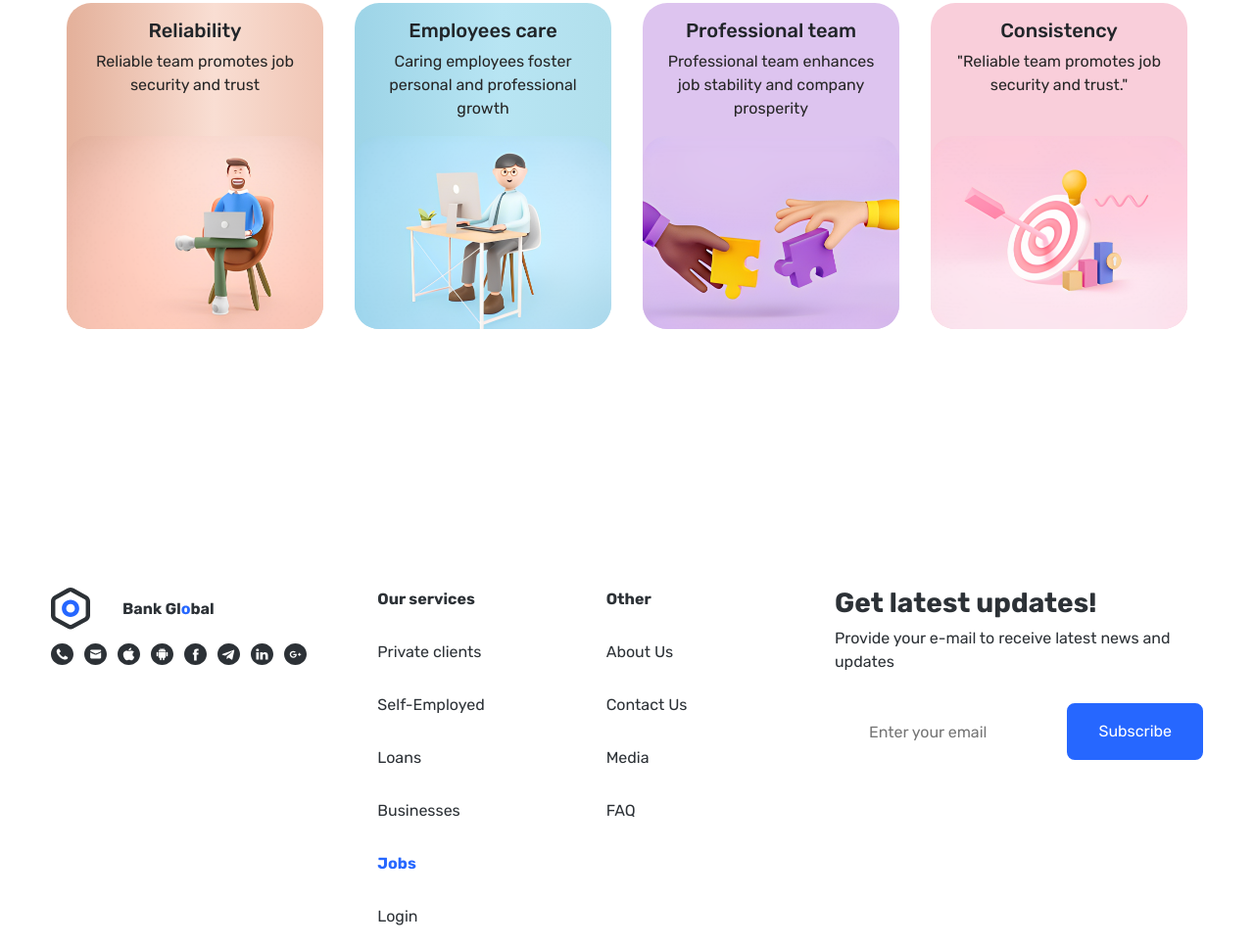
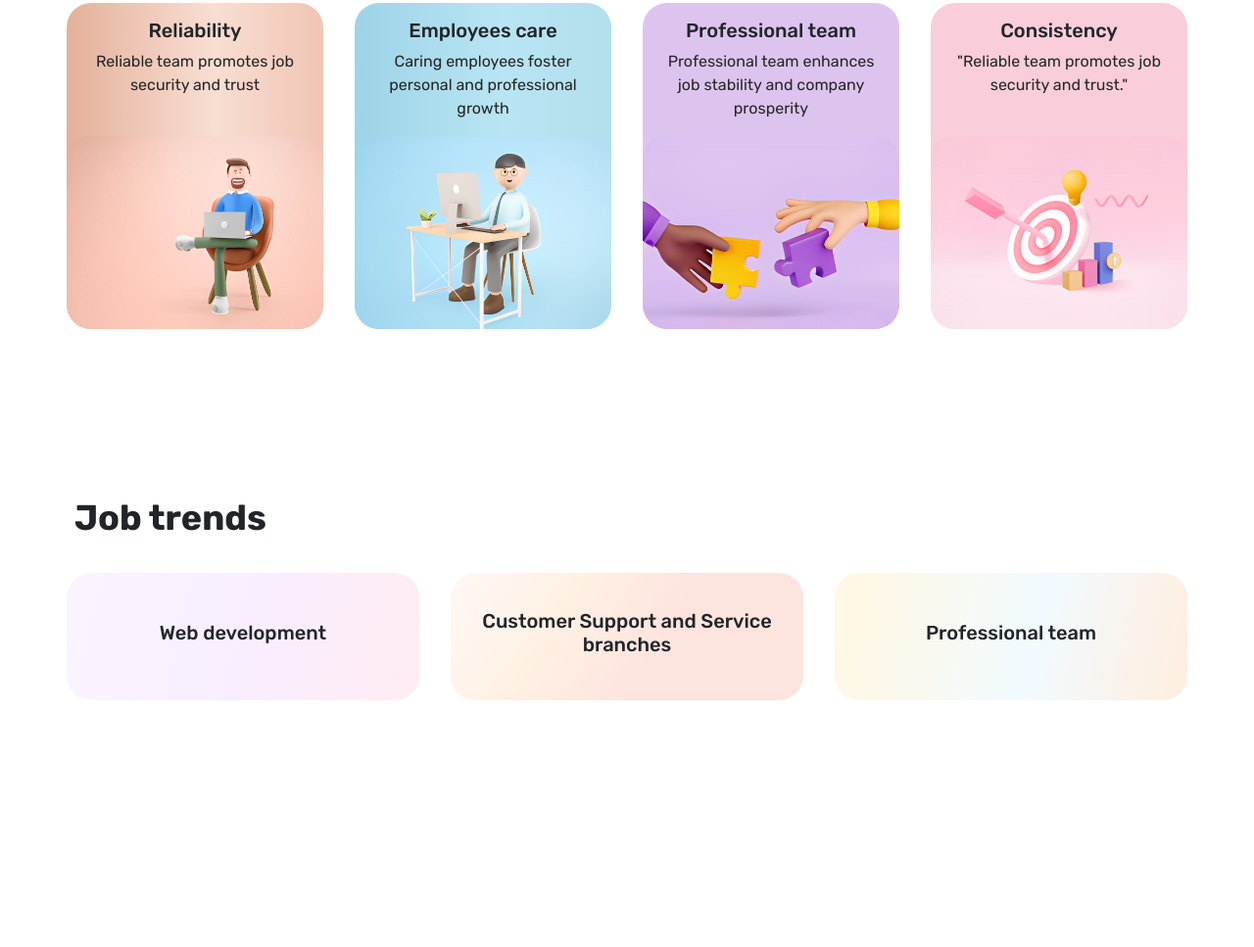
Before and after one commit to brandalx/BANKGLOBAL, a plain HTML site: page jobs.html in a window 1280 px wide. Shown: the part 1012-1979 px from the top of the page at 98% size. Drawn offline with nearby package versions, Linux system fonts and the light colour scheme; files whose address does not match are found by name.

Commit message:
feat: strip 3 job trends added

```diff
--- a/jobs.html
+++ b/jobs.html
@@ -298,10 +298,14 @@
           class="row justify-content-lg-between align-items-center justify-content-sm-center justify-content-center"
         >
           <div class="col-lg-12">
-            <h2 class="mb-3 ms-4">Today working in Bank Global is:</h2>
+            <h2
+              class="mb-3 ms-4 text-lg-start text-md-start text-sm-center text-center"
+            >
+              Today working in Bank Global is:
+            </h2>
             <div class="card-group card-container">
               <div
-                class="card card-job-1 me-sm-0 ms-sm-0 ms-0 me-0 me-lg-3 ms-lg-3"
+                class="card card-job-1 me-sm-0 ms-sm-0 ms-0 me-0 me-lg-3 ms-lg-3 ms-md-1 me-md-1"
               >
                 <div class="card-body">
                   <h5 class="card-title">Reliability</h5>
@@ -312,7 +316,7 @@
                 <img src="./img/333.png" class="card-img-top" alt="..." />
               </div>
               <div
-                class="card card-job-2 me-sm-0 ms-sm-0 ms-0 me-0 me-lg-3 ms-lg-3"
+                class="card card-job-2 me-sm-0 ms-sm-0 ms-0 me-0 me-lg-3 ms-lg-3 ms-md-1 me-md-1"
               >
                 <div class="card-body">
                   <h5 class="card-title">Employees care</h5>
@@ -323,7 +327,7 @@
                 <img src="./img/344.png" class="card-img-top" alt="..." />
               </div>
               <div
-                class="card card-job-3 me-sm-0 ms-sm-0 ms-0 me-0 me-lg-3 ms-lg-3"
+                class="card card-job-3 me-sm-0 ms-sm-0 ms-0 me-0 me-lg-3 ms-lg-3 ms-md-1 me-md-1"
               >
                 <div class="card-body">
                   <h5 class="card-title">Professional team</h5>
@@ -335,7 +339,7 @@
                 <img src="./img/35.png" class="card-img-bottom" alt="..." />
               </div>
               <div
-                class="card card-job-4 me-sm-0 ms-sm-0 ms-0 me-0 me-lg-3 ms-lg-3"
+                class="card card-job-4 me-sm-0 ms-sm-0 ms-0 me-0 me-lg-3 ms-lg-3 ms-md-1 me-md-1"
               >
                 <div class="card-body">
                   <h5 class="card-title">Consistency</h5>
@@ -344,6 +348,53 @@
                   </p>
                 </div>
                 <img src="./img/36.png" class="card-img-bottom" alt="..." />
+              </div>
+            </div>
+          </div>
+        </div>
+      </div>
+    </div>
+
+    <div class="strip-3-job container-fluid mt-5 mb-5">
+      <div class="container">
+        <div
+          class="row justify-content-lg-between align-items-center justify-content-sm-center justify-content-center"
+        >
+          <div class="col-lg-12">
+            <h2
+              class="mb-3 ms-4 text-lg-start text-md-start text-sm-center text-center"
+            >
+              Job trends
+            </h2>
+            <div class="card-group card-container">
+              <div
+                class="card card-3 card-job-1-1 me-sm-0 ms-sm-0 ms-0 me-0 me-lg-3 ms-lg-3 ms-md-1 me-md-1"
+              >
+                <div
+                  class="card-body d-flex justify-content-center align-items-center"
+                >
+                  <h5 class="card-title">Web development</h5>
+                </div>
+              </div>
+              <div
+                class="card card-job-2-2 me-sm-0 ms-sm-0 ms-0 me-0 me-lg-3 ms-lg-3 ms-md-1 me-md-1"
+              >
+                <div
+                  class="card-3 card-body d-flex justify-content-center align-items-center"
+                >
+                  <h5 class="card-title">
+                    Customer Support and Service branches
+                  </h5>
+                </div>
+              </div>
+              <div
+                class="card card-3 card-job-3-3 me-sm-0 ms-sm-0 ms-0 me-0 me-lg-3 ms-lg-3 ms-md-1 me-md-1"
+              >
+                <div
+                  class="card-body d-flex justify-content-center align-items-center"
+                >
+                  <h5 class="card-title">Professional team</h5>
+                </div>
               </div>
             </div>
           </div>
--- a/styles/jobs.css
+++ b/styles/jobs.css
@@ -123,3 +123,45 @@
 .card-job-4 {
   background: #f9ceda;
 }
+
+.strip-3-job {
+  min-height: 310px;
+  display: flex;
+}
+.strip-3-job .container {
+  min-height: 310px;
+}
+
+.strip-3-job .container .row {
+  min-height: 310px;
+}
+
+.card-job-1-1 {
+  background: linear-gradient(
+    103.71deg,
+    #faf4ff 3.39%,
+    #faf4ff 3.89%,
+    #f8eeff 49.72%,
+    #ffecf3 98.01%
+  );
+}
+.card-job-2-2 {
+  background: linear-gradient(
+    121.26deg,
+    #fff8f7 0%,
+    #fff1e4 28.61%,
+    rgba(253, 215, 207, 0.68) 59.07%
+  );
+}
+.card-job-3-3 {
+  background: linear-gradient(
+    102.81deg,
+    rgba(255, 246, 222, 0.8) 7.48%,
+    rgba(238, 249, 255, 0.8) 56.63%,
+    rgba(255, 233, 214, 0.8) 100%
+  );
+}
+
+.card-3 {
+  min-height: 130px;
+}
```
